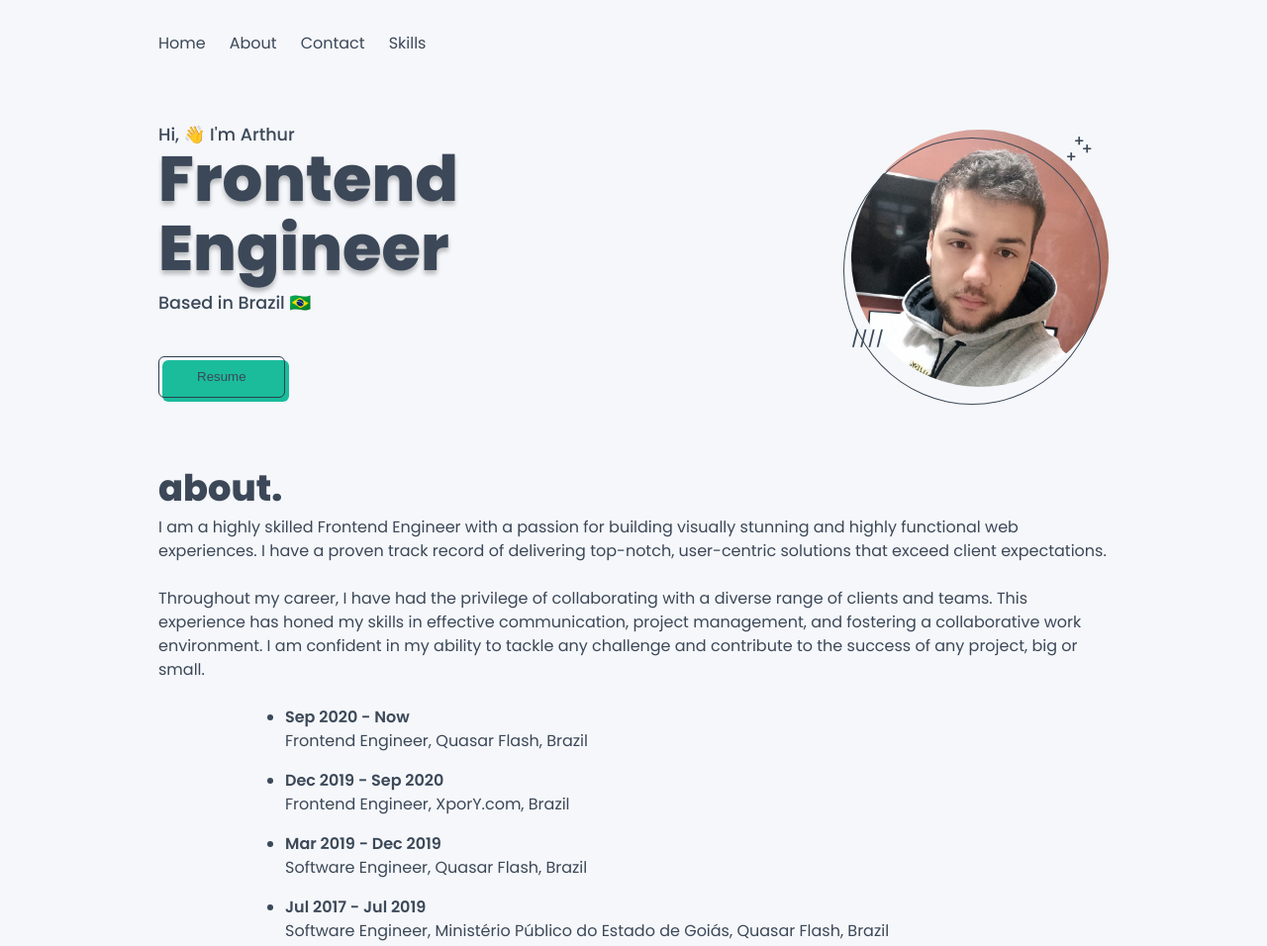
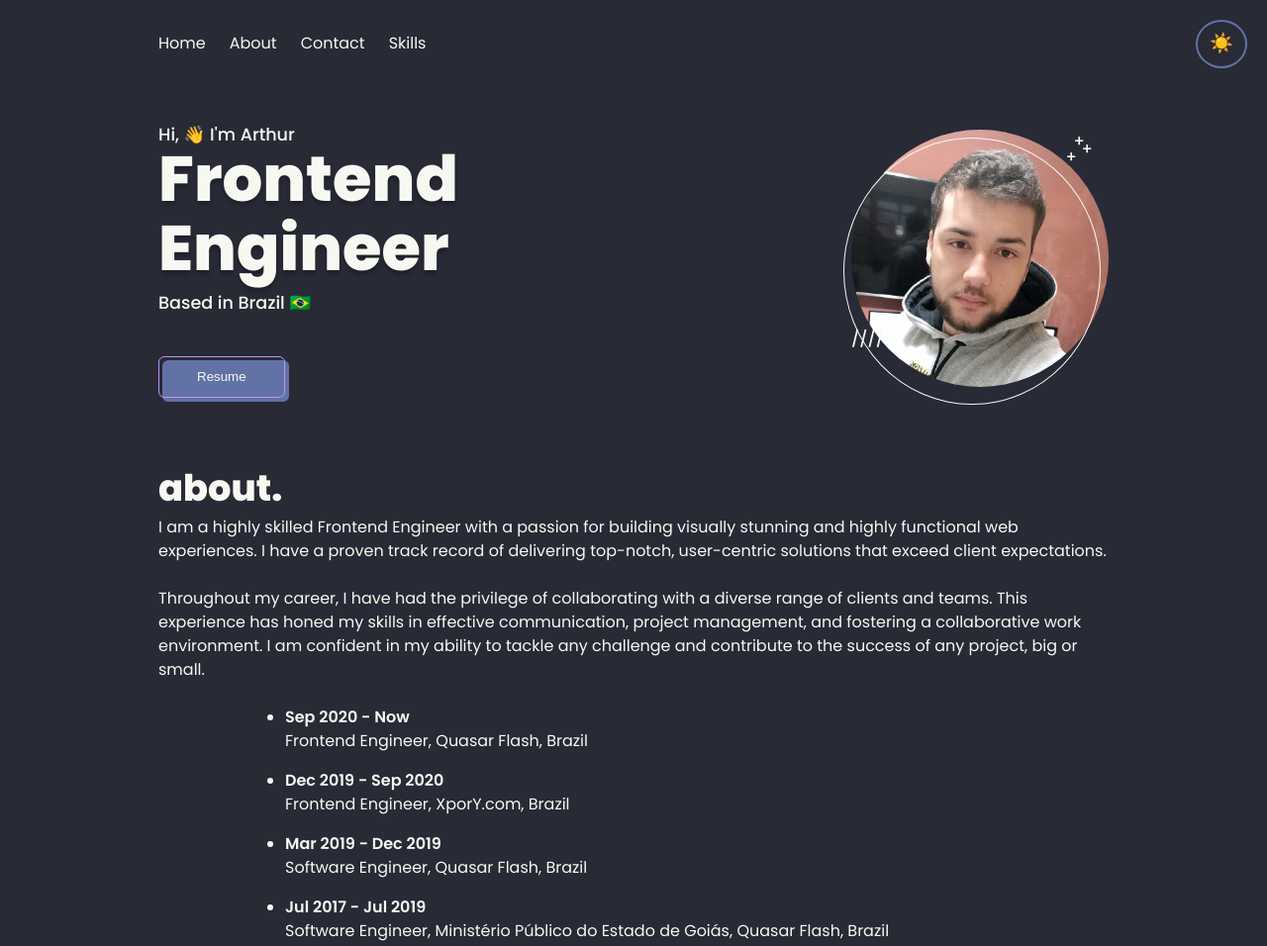
Before and after one commit to ArthurJFreitas/website, a plain HTML site: page index.html in a window 1280 px wide. Shown: the top 956 px of the page at 99% size. Drawn offline with Linux system fonts and the light colour scheme.

Commit message:
feat: add theme-switcher

```diff
--- a/index.html
+++ b/index.html
@@ -1,5 +1,5 @@
 <!DOCTYPE html>
-<html lang="en">
+<html lang="en" data-theme="dark">
   <head>
     <meta charset="UTF-8" />
     <meta http-equiv="X-UA-Compatible" content="IE=edge" />
@@ -12,6 +12,7 @@
       href="https://fonts.googleapis.com/css2?family=Poppins:wght@400;500;600;800&family=Scada:wght@400;700&display=swap"
       rel="stylesheet"
     />
+    <script src="./script.js"></script>
   </head>
   <body>
     <div class="container">
@@ -22,6 +23,7 @@
           <a href="#contact">Contact</a>
           <a href="#skills">Skills</a>
         </div>
+        <button id="theme-toggle" class="btn-theme-toggle">☀️</button>
       </nav>
       <section class="landing-section" id="home">
         <div class="landing-section-text">
@@ -30,13 +32,17 @@
           <h5>Based in Brazil 🇧🇷</h5>
           <div class="btn-resume-wrapper">
             <div class="btn-background"></div>
-            <button class="resume">Resume</button>
+            <a href="assets/arthur-resume.pdf" download >
+              <button class="resume">
+                Resume
+              </button>
+            </a>
           </div>
         </div>
         <div class="profile-wrapper">
           <img
             class="profile-picture"
-            src="./me.jpeg"
+            src="./assets/me.jpeg"
             alt="Arthur profile picture"
           />
           <div class="profile-picture-border"></div>
@@ -96,7 +102,7 @@
       <section>
         <h2>contact.</h2>
         <div class="contact-us-content">
-          <img class="contacte-picture" src="./phone.png" alt="Old phone" />
+          <img class="contacte-picture" src="./assets/phone.png" alt="Old phone" />
           <div class="contact-us-info">
             <p>
               Check out my profiles on LinkedIn, and Twitter or contact me via
--- /dev/null
+++ b/script.js
@@ -0,0 +1,15 @@
+window.onload = function(){
+  const themeToggleButton = document.getElementById("theme-toggle");
+
+  themeToggleButton.addEventListener("click", () => {
+    const currentTheme = document.documentElement.getAttribute("data-theme");
+
+    if (currentTheme === "dark") {
+      document.documentElement.setAttribute("data-theme", "light");
+      themeToggleButton.textContent = "☀️";
+    } else {
+      document.documentElement.setAttribute("data-theme", "dark");
+      themeToggleButton.textContent = "🌙";
+    }
+  });
+};
--- a/style.css
+++ b/style.css
@@ -1,27 +1,18 @@
-/* :root {
+[data-theme="dark"] {
+  --main-bg-color: #282a36;
+  --main-text: #f8f8f2;
+  --button-primary: #6272a4;
+  --button-primary-hover: #44475a;
+  --secondary: #bd93f9;
+  --secondary-hover: #ab80f7;
+  --accent: #ff79c6;
+}
+
+[data-theme="light"] {
   --main-bg-color: #fbf8cc;
   --main-text: #111111;
   --button-primary: #f5ee84;
   --secondary: #474306;
-} */
-/* :root {
-  --main-bg-color: #f0f4f8;
-  --main-text: #2c3e50;
-  --button-primary: #3498db;
-  --secondary: #34495e;
-} */
-/* :root {
-  --main-bg-color: #fdf6e3;
-  --main-text: #4a4a4a;
-  --button-primary: #f39c12;
-  --secondary: #e67e22;
-} */
-
-:root {
-  --main-bg-color: #f5f7fa;
-  --main-text: #3c4858;
-  --button-primary: #1abc9c;
-  --secondary: #2c3e50;
 }
 
 html {
@@ -250,3 +241,59 @@ ul li {
     flex-direction: column;
   }
 }
+
+
+
+.btn-theme-toggle {
+  font-size: 1.2rem;
+  background-color: transparent;
+  color: var(--main-text);
+  border: 2px solid var(--button-primary);
+  border-radius: 50%;
+  padding: 8px 12px;
+  cursor: pointer;
+  transition: background-color 0.3s ease, color 0.3s ease, border-color 0.3s ease;
+  outline: none;
+  position: fixed;
+  top: 20px;
+  right: 20px;
+  z-index: 1000;
+}
+
+.btn-theme-toggle:hover {
+  background-color: var(--button-primary);
+  color: var(--main-bg-color);
+  border-color: var(--button-primary-hover);
+}
+
+.btn-theme-toggle:focus {
+  box-shadow: 0 0 0 2px var(--secondary);
+}
+
+.nav-items a {
+  text-decoration: none;
+  color: var(--main-text);
+  position: relative;
+  transition: color 0.3s ease;
+}
+
+.nav-items a:hover {
+  color: var(--secondary);
+}
+
+.nav-items a::before {
+  content: "";
+  position: absolute;
+  width: 100%;
+  height: 2px;
+  background-color: var(--secondary);
+  left: 0;
+  bottom: -4px;
+  transform: scaleX(0);
+  transition: transform 0.3s ease;
+  transform-origin: left;
+}
+
+.nav-items a:hover::before {
+  transform: scaleX(1);
+}
```
Also changed, not shown: assets/me.jpeg (renamed from me.jpeg), assets/phone.png (renamed from phone.png), 2 other files.
